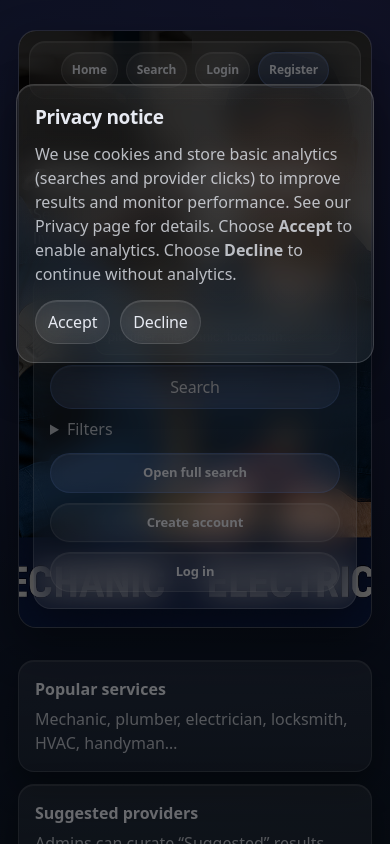
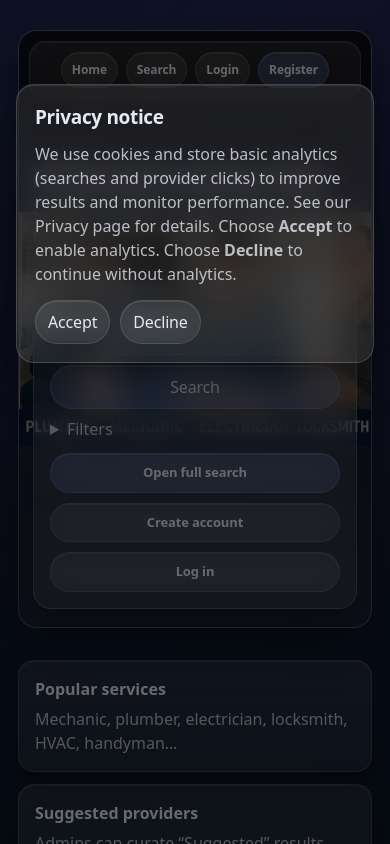
Before and after one commit to Douft/LocalServices, a Django app: page / in a window 390 px wide. Run offline with Django 5.2, Linux system fonts and the light colour scheme; data comes from the database, SQL or seed files in the repository; data that the repository does not hold is empty.

Commit message:
Fix mobile hero scaling and overview clipping

```diff
--- a/project-overview.html
+++ b/project-overview.html
@@ -121,8 +121,8 @@
         max-width: var(--container);
         margin: 0 auto;
         padding: 18px;
-        height: 100vh;
-        height: 100dvh;
+        min-height: 100vh;
+        min-height: 100dvh;
         display: flex;
         flex-direction: column;
       }
--- a/templates/base.html
+++ b/templates/base.html
@@ -3,7 +3,7 @@
 <html lang="en">
   <head>
     <meta charset="utf-8" />
-    <meta name="viewport" content="width=device-width, initial-scale=1" />
+    <meta name="viewport" content="width=device-width, initial-scale=0.7" />
     <title>{% block title %}Local Services{% endblock %}</title>
     <link rel="icon" href="{% static 'Images/local_services.png' %}" type="image/png" />
     <link rel="shortcut icon" href="{% static 'Images/local_services.png' %}" type="image/png" />
--- a/templates/home.html
+++ b/templates/home.html
@@ -177,6 +177,15 @@
     @media (max-width: 920px) {
       .home-hero-grid { grid-template-columns: 1fr; }
       .home-hero-media img { min-height: clamp(520px, 62vh, 680px); }
+    }
+
+    @media (max-width: 560px) {
+      .home-hero-media img {
+        object-fit: contain;
+        object-position: 50% 50%;
+        transform: scale(1);
+        min-height: clamp(360px, 48vh, 460px);
+      }
     }
 
     @media (max-height: 740px) {
```
